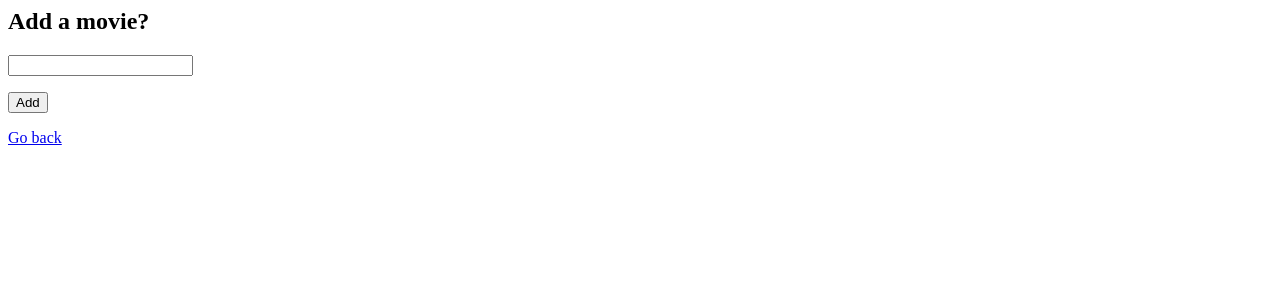
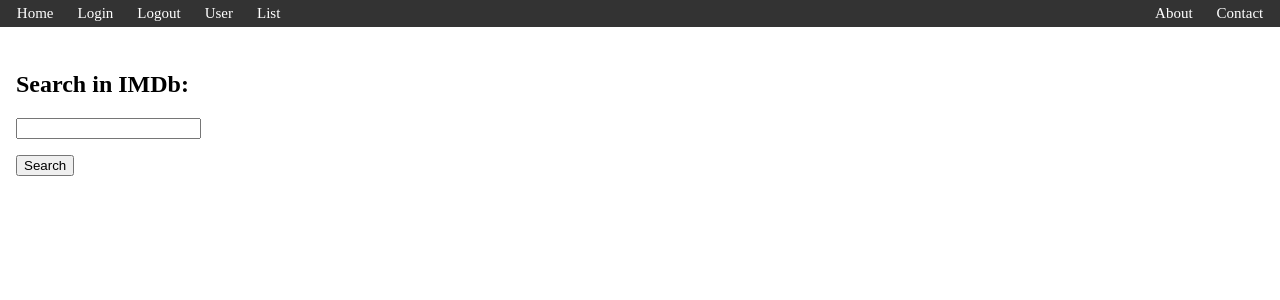
Before and after one commit to danielcaballero88/movie-night, a Flask app: page /movies/add_movie/ in a window 1280 px wide. Shown: the top 300 px of the page. Run offline with Flask 2, Linux system fonts and the light colour scheme; the visitor is signed in with stand-in values (Sample User, id 1).

Commit message:
integration with imdbpy

```diff
--- a/movie_night/auth/models.py
+++ b/movie_night/auth/models.py
@@ -9,7 +9,7 @@ class User(UserMixin, db.Model):
     # Table: name
     __tablename__ = "user"
     # Field: Primary key
-    _id = db.Column(
+    id = db.Column(
         "id",
         db.Integer,
         primary_key=True
@@ -42,11 +42,6 @@ class User(UserMixin, db.Model):
     def __repr__(self):
         return f'<User {self.username}>'
 
-    # I need to set this method because I named the pk field "_id"
-    # (if I had named it "id", it wasn't necessary because of UserMixin)
-    def get_id(self):
-        return str(self._id)
-
     def set_password(self, pswrd):
         self.password_hash = generate_password_hash(pswrd)
 
--- a/movie_night/auth/routes.py
+++ b/movie_night/auth/routes.py
@@ -2,7 +2,7 @@
 # Flask
 from flask import current_app as app
 from flask import redirect, url_for, render_template
-from flask import request, session, flash
+from flask import request, flash
 # Login
 from flask_login import current_user, login_user, logout_user
 # Database
--- a/movie_night/movies/routes.py
+++ b/movie_night/movies/routes.py
@@ -11,9 +11,9 @@ from movie_night.auth.models import User
 from .models import Movie
 # Blueprint (self) import
 from flask import Blueprint
-
-from movie_night import auth
+# Utilities
 from movie_night.auth.utils import login_needed, logout_needed
+from movie_night.utils import ia
 
 # Blueprint Configuration
 movies_bp = Blueprint(
@@ -35,23 +35,27 @@ def user():
 def add_movie():
     """ Add movie form """
     if request.method == "GET":
-        return render_template("add_movie.html")
+        # Check if a title is already given
+        mvttl = request.args.get("title")
+        movies = ia.search_movie(mvttl) if mvttl else None
+        return render_template("add_movie.html", movies=movies)
     # POST
-    mov_nm = request.form["moviename"]
-    usr = current_user
-    usr_id = usr._id
-    new_movie = Movie(name=mov_nm, user_id=usr_id)
-    db.session.add(new_movie)
+    # Get movies imdb ids from the form
+    chkmvs = request.form.getlist("checkmovies")
+    # Create and add the objects to the database
+    for chkmv in chkmvs:
+        ttl, yr, imid, cvurl = chkmv.split(';')
+        movie = Movie(title=ttl, year=yr, imdb_id=imid, cover_url=cvurl, user_id=int(current_user.get_id()))
+        db.session.add(movie)
     db.session.commit()
+    flash(f"Movies added: {chkmvs}")
     return redirect(url_for('.user'))
 
 @movies_bp.route("/del_movie/", methods=["POST"])
 @login_needed
 def del_movie():
-    movie_name = request.form["movie2del"]
-    movie = Movie.query.filter_by(username=movie_name)
-    print(movie, type(movie))
-    print(movie.first(), type(movie.first()))
+    mvttl = request.form["title"]
+    movie = Movie.query.filter_by(title=mvttl)
     movie.delete()
     db.session.commit()
     return redirect(url_for('.user'))
@@ -63,7 +67,7 @@ def list_all():
     users = []
     for movie in movies:
         usr_id = movie.user_id
-        usr = User.query.filter_by(_id=usr_id).first()
+        usr = User.query.filter_by(id=usr_id).first()
         users.append(usr)
     movies = zip(movies,users)
     return render_template("list_all.html", movies=movies)
--- a/movie_night/movies/templates/add_movie.html
+++ b/movie_night/movies/templates/add_movie.html
@@ -1,6 +1,40 @@
-<h2>Add a movie?</h2>
-<form action='#' method='POST'>
-    <p><input type='text' name='moviename'></p>
-    <p><input type='submit' name='submit' value='Add'></p>
-</form>
-<p><a href='{{ url_for(".user") }}'>Go back</a></p>
+{% extends "base.html" %}
+
+{% block title %}
+Add movies
+{% endblock %}
+
+{% block extra_styles %}
+<link rel="stylesheet" type="text/css" href="{{url_for('.static', filename='styles.css')}}">
+{% endblock %}
+
+{% block content %}
+    <h2>Search in IMDb:</h2>
+    <form action='' method='GET'>
+        <p><input type='text' name='title'></p>
+        <p><input type='submit' name='submit' value='Search'></p>
+    </form>
+
+    {% if movies %}
+        <h1>Movies matching the search:</h1>
+        <div class="items-container">
+            <form action='{{ url_for(".add_movie") }}' method='POST'>
+                <ul>
+                    {% for movie in movies %}
+                        <li class="item">
+                            <label class="item-title">
+                                <input
+                                    type="checkbox"
+                                    name="checkmovies"
+                                    value="{{ movie['title'] }};{{ movie['year'] }};{{ movie.movieID }};{{ movie['cover url'] }}"
+                                />
+                                {{ movie['title'] }} ({{ movie['year'] }}) - {{ movie.movieID }}
+                            </label>
+                        </li>
+                    {% endfor%}
+                </ul>
+                <input type="submit" value="Add"/>
+            </form>
+        </div>
+    {% endif %}
+{% endblock %}
--- a/movie_night/movies/templates/list_all.html
+++ b/movie_night/movies/templates/list_all.html
@@ -15,7 +15,8 @@ Movies List
     <ul>
         {% for movie,user in movies %}
             <li class="item">
-                <p class="item-title">{{ movie.name }}</p>
+                <img src='{{ movie.cover_url }}'>
+                <p class="item-title">{{ movie.title }} ({{ movie.year }})</p>
                 <p class="item-user">{{ user.username }}</p>
             </li>
         {% endfor%}
--- a/movie_night/movies/templates/user.html
+++ b/movie_night/movies/templates/user.html
@@ -12,9 +12,10 @@ User page
     <ul>
         {% for movie in user.movies %}
             <li>
-                <p>{{ movie.name }}</p>
+                <img src='{{ movie.cover_url }}'>
+                <p>{{ movie.title }} ({{ movie.year }})</p>
                 <form action="{{ url_for('.del_movie') }}" method="POST">
-                    <input type=hidden value="{{ movie.name }}" name="movie2del" />
+                    <input type=hidden value="{{ movie.title }}" name="title" />
                     <input type="submit" value="Del" />
                 </form>
             </li>
--- /dev/null
+++ b/movie_night/utils/__init__.py
@@ -0,0 +1 @@
+from .imdb_api import ia
--- /dev/null
+++ b/movie_night/utils/imdb_api.py
@@ -0,0 +1,5 @@
+""" API to retrieve movie info from imdb """
+
+from imdb import IMDb
+
+ia = IMDb()
```
Also changed, not shown: migrations/versions/05e9b26af975_.py (renamed from migrations/versions/f6688e1068b9_.py, +9 -5 lines), movie_night/movies/models.py (+26 -5 lines), movie_night/movie_night_dev.sqlite3, 1 other file.
